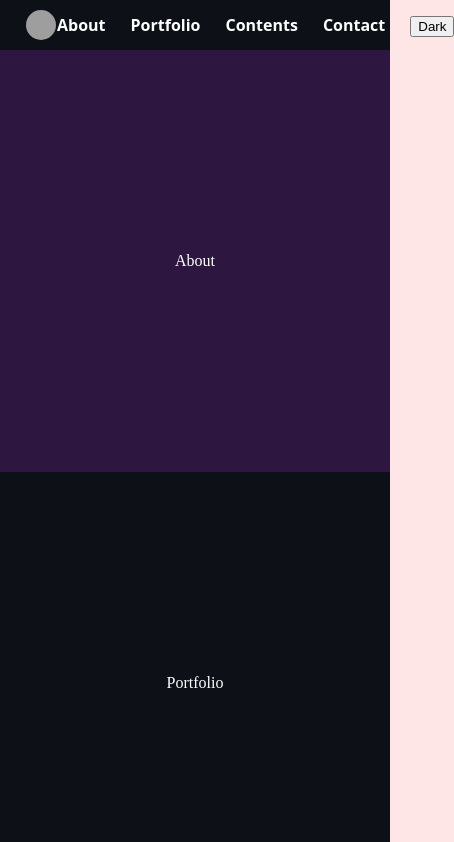
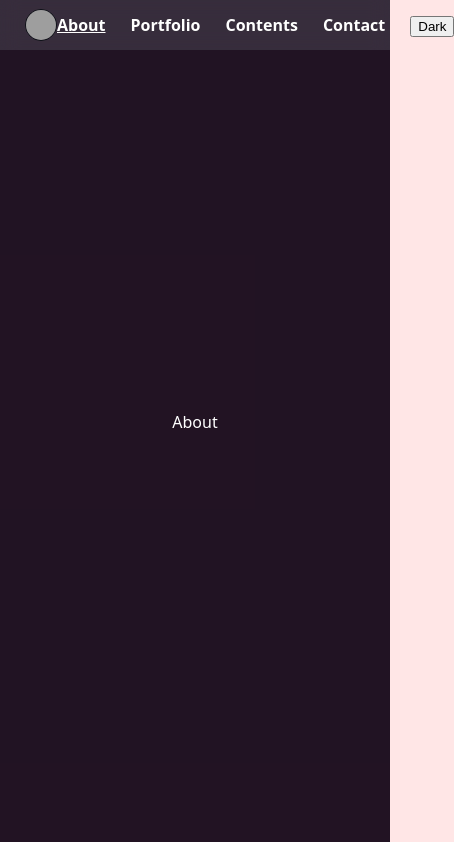
Before and after one commit to haharimoto/react-profile, a React (Vite) app: page / in a window 390 px wide. Shown: the top 842 px of the page, 454 px wide, since content can reach past the window. Built offline with nearby package versions, Linux system fonts and the light colour scheme; grey boxes are pictures that could not be loaded.

Commit message:
made the responsive navbar sort of working by modifying the useffect in Header.js

```diff
--- a/src/App.css
+++ b/src/App.css
@@ -6,6 +6,7 @@ body {
   margin: 0;
   padding: 0;
   background-color: rgba(255, 0, 0, 0.099);
+  font-family: system-ui, -apple-system, BlinkMacSystemFont, 'Segoe UI', Roboto, Oxygen, Ubuntu, Cantarell, 'Open Sans', 'Helvetica Neue', sans-serif;
 }
 
 .App {
@@ -21,16 +22,23 @@ body {
 }
 
 header {
+  position: fixed;
+  top: 0;
+  /* z-index: 100; */
+  display: grid;
+  height: 50px;
+  width: 100%;
+  padding: 0px 25px;
+  background: transparent;
+  background-color: rgba(222, 255, 255, 0.115);
+  backdrop-filter: blur(10px);
+  font-weight: bold;
+}
+
+nav {
   display: flex;
   justify-content: space-between;
   align-items: center;
-  height: 50px;
-  padding: 0px 25px;
-  background: transparent;
-  /* background-color: rgba(222, 255, 255, 0.021); */
-  /* backdrop-filter: blur(10px); */
-  font-family: system-ui, -apple-system, BlinkMacSystemFont, 'Segoe UI', Roboto, Oxygen, Ubuntu, Cantarell, 'Open Sans', 'Helvetica Neue', sans-serif;
-  font-weight: bold;
 }
 
 .icon {
@@ -54,8 +62,8 @@ header {
   display: flex;
   justify-content: center;
   align-items: center;
-  height: 50vh;
-  background-color: rgba(177, 43, 226, 0.197);
+  height: 100vh;
+  background-color: rgba(226, 43, 147, 0.094);
 }
 
 #portfolio, #contents, #contact {
@@ -63,6 +71,7 @@ header {
   justify-content: center;
   align-items: center;
   height: 50vh;
+  border: 1px gray dashed;
 }
 
 .footer {
@@ -71,3 +80,7 @@ header {
   align-items: center;
   height: 10vh;
 }
+
+a.active {
+  text-decoration: underline;
+}
--- a/src/components/Header.jsx
+++ b/src/components/Header.jsx
@@ -1,6 +1,7 @@
 import React from 'react'
 import { create } from 'zustand'
 import { persist } from 'zustand/middleware'
+import { useState, useEffect } from 'react'
 
 
 // Zustand
@@ -13,23 +14,55 @@ export const useDarkMode = create(store)
 
 
 function Header() {
+  const [activeLink, setActiveLink] = useState('about')
   const darkMode = useDarkMode(state => state.darkMode)
   const toggle = useDarkMode(state => state.toggle)
 
-  console.log(darkMode);
+  // console.log(darkMode);
+
+  useEffect(() => {
+    function handleScroll() {
+      const about = document.getElementById('about')
+      const portfolio = document.getElementById('portfolio')
+      const contents = document.getElementById('contents')
+      // const contact = document.getElementById('contact')
+
+      const scrollPosition = (window.pageYOffset || document.documentElement.scrollTop) + 50
+      const threshold = window.innerHeight / 2
+
+      if (scrollPosition < about.offsetTop + about.offsetHeight) {
+        setActiveLink('about')
+      } else if (scrollPosition < portfolio.offsetTop + threshold) {
+        setActiveLink('portfolio')
+      } else if (scrollPosition < contents.offsetTop + threshold) {
+        setActiveLink('contents')
+      } else if (scrollPosition >= contents.offsetTop + threshold) {
+        setActiveLink('contact')
+      }
+    }
+
+    window.addEventListener('scroll', handleScroll)
+
+    return () => {
+      window.removeEventListener('scroll', handleScroll)
+    }
+  }, [])
+
 
   return (
     <header>
-      <img className="icon" src="https://images.unsplash.com/photo-1569982175971-d92b01cf8694?ixlib=rb-4.0.3&ixid=M3wxMjA3fDB8MHxwaG90by1wYWdlfHx8fGVufDB8fHx8fA%3D%3D&auto=format&fit=crop&w=735&q=80" alt="" />
-      <div className="links">
-        <a href='/'>About</a>
-        <a href='/'>Portfolio</a>
-        <a href='/'>Contents</a>
-        <a href='/'>Contact</a>
-        <div className="toggle">
-          <button onClick={toggle}>{darkMode ? 'Dark' : 'Light'}</button>
+      <nav>
+        <img className="icon" src="https://images.unsplash.com/photo-1569982175971-d92b01cf8694?ixlib=rb-4.0.3&ixid=M3wxMjA3fDB8MHxwaG90by1wYWdlfHx8fGVufDB8fHx8fA%3D%3D&auto=format&fit=crop&w=735&q=80" alt="" />
+        <div className="links">
+          <a href='/' className={activeLink === 'about' ? 'active' : ''}>About</a>
+          <a href='/' className={activeLink === 'portfolio' ? 'active' : ''}>Portfolio</a>
+          <a href='/' className={activeLink === 'contents' ? 'active' : ''}>Contents</a>
+          <a href='/' className={activeLink === 'contact' ? 'active' : ''}>Contact</a>
+          <div className="toggle">
+            <button onClick={toggle}>{darkMode ? 'Dark' : 'Light'}</button>
+          </div>
         </div>
-      </div>
+      </nav>
     </header>
   )
 }
```
